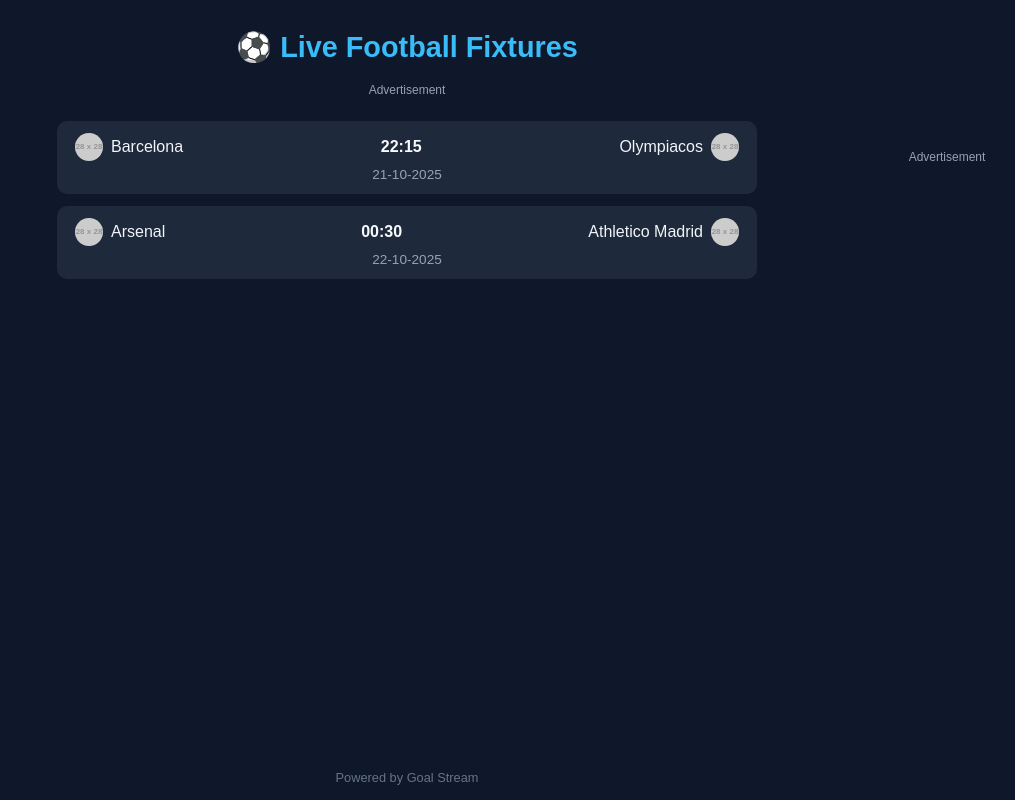
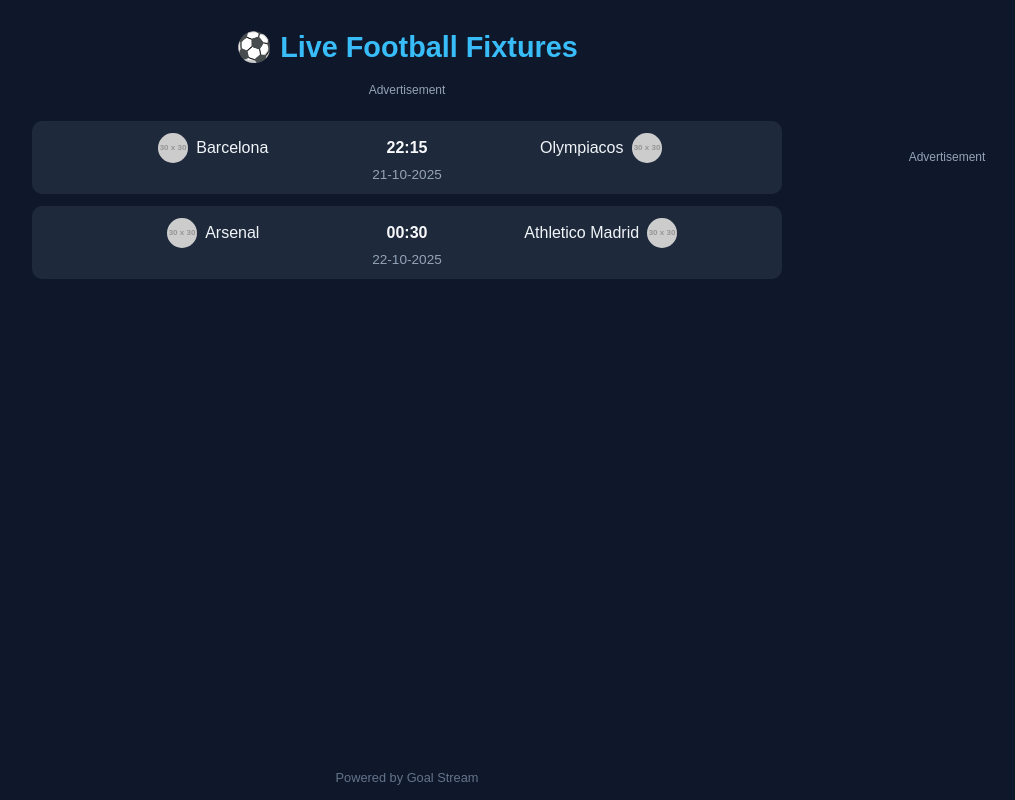
Before and after one commit to ashonantony256/Goal-Stream-site, a plain HTML site: page index.html in a window 1280 px wide. Shown: the whole page, without its empty margins (233-1248 px from the left). Drawn offline with Linux system fonts and the light colour scheme; placeholder pictures from the web are drawn by us.

Commit message:
widget formatting

```diff
--- a/index.html
+++ b/index.html
@@ -23,11 +23,11 @@
       text-align: center;
     }
 
-    /* Fixture container */
+    /* Fixture list */
     .fixture-list {
       margin-top: 20px;
       width: 90%;
-      max-width: 700px;
+      max-width: 750px;
       display: flex;
       flex-direction: column;
       gap: 12px;
@@ -41,9 +41,6 @@
       padding: 12px 18px;
       cursor: pointer;
       transition: background 0.2s ease, transform 0.1s ease;
-      display: flex;
-      flex-direction: column;
-      gap: 6px;
     }
 
     .fixture:hover {
@@ -60,23 +57,26 @@
       background: #374151;
     }
 
-    /* Fixture layout */
-    .fixture-top {
-      display: flex;
+    /* Grid layout ensures perfect alignment */
+    .fixture-grid {
+      display: grid;
+      grid-template-columns: 1fr auto 1fr;
       align-items: center;
-      justify-content: space-between;
+      gap: 10px;
+      text-align: center;
     }
 
     .team-side {
       display: flex;
       align-items: center;
       gap: 8px;
-      min-width: 100px;
+      justify-content: center;
+      white-space: nowrap;
     }
 
     .team-side img {
-      width: 28px;
-      height: 28px;
+      width: 30px;
+      height: 30px;
       border-radius: 50%;
       object-fit: cover;
       background: #334155;
@@ -91,6 +91,7 @@
       text-align: center;
       font-size: 0.85rem;
       color: #94a3b8;
+      margin-top: 4px;
     }
 
     .live-tag {
@@ -139,7 +140,7 @@
 <body>
   <h1>⚽ Live Football Fixtures</h1>
 
-  <!-- Top ad banner -->
+  <!-- Top ad -->
   <div class="ad-label">Advertisement</div>
   <script id="ad1" type="text/javascript">
     atOptions = {
@@ -152,10 +153,9 @@
   </script>
   <script id="ad1" type="text/javascript" src="//www.highperformanceformat.com/01c2d9886b859a95bc1e4e364628ea64/invoke.js"></script>
 
-  <!-- Fixture List -->
   <div class="fixture-list" id="fixtures"></div>
 
-  <!-- Right-side ad -->
+  <!-- Right ad -->
   <div class="ad-container-right">
     <div class="ad-label">Advertisement</div>
     <script id="ad2" type="text/javascript">
@@ -190,9 +190,9 @@
           if (isLive) div.classList.add('live');
 
           div.innerHTML = `
-            <div class="fixture-top">
+            <div class="fixture-grid">
               <div class="team-side">
-                <img src="${fixture.homeLogo || 'https://via.placeholder.com/28'}" alt="home">
+                <img src="${fixture.homeLogo || 'https://via.placeholder.com/30'}" alt="home">
                 <span>${fixture.homeTeam}</span>
               </div>
 
@@ -201,9 +201,9 @@
                 ${isLive ? '<span class="live-tag">LIVE</span>' : ''}
               </div>
 
-              <div class="team-side" style="justify-content:flex-end;">
+              <div class="team-side">
                 <span>${fixture.awayTeam}</span>
-                <img src="${fixture.awayLogo || 'https://via.placeholder.com/28'}" alt="away">
+                <img src="${fixture.awayLogo || 'https://via.placeholder.com/30'}" alt="away">
               </div>
             </div>
             <div class="fixture-bottom">${fixture.fixtureDate}</div>
```
